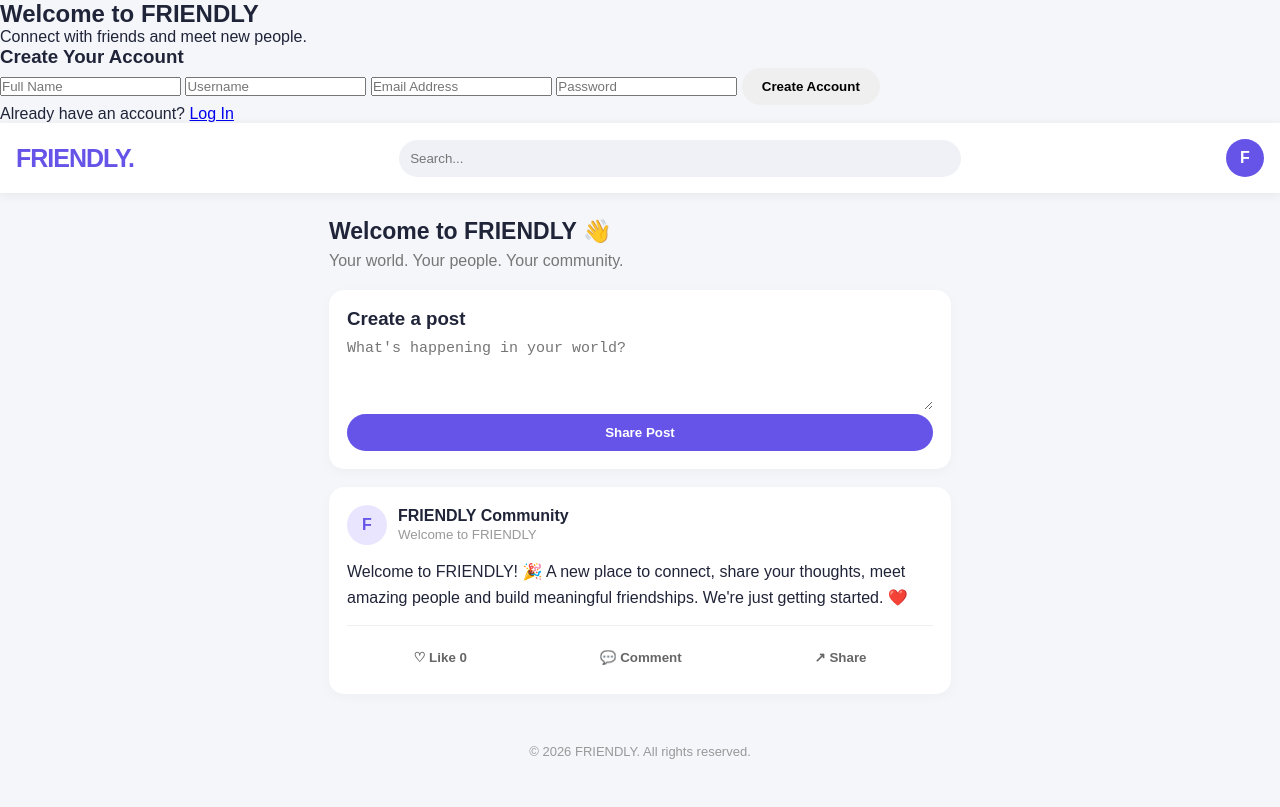
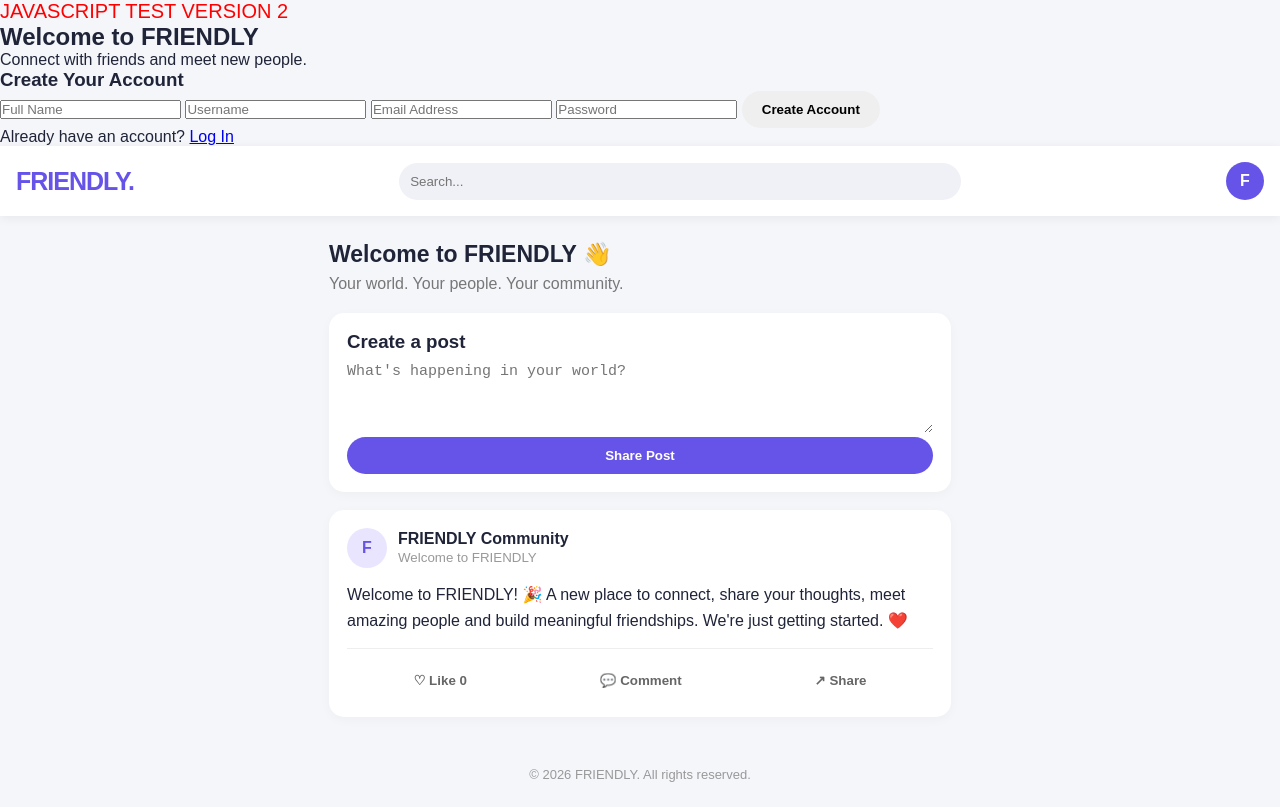
Before and after one commit to anthonybella232-beep/friendly-mini-app, a plain HTML site: page index.html/index.html in a window 1280 px wide. Drawn offline with nearby package versions, Linux system fonts and the light colour scheme.

Commit message:
Update index.html

```diff
--- a/index.html/index.html
+++ b/index.html/index.html
@@ -172,6 +172,7 @@ footer {
 
 <body>
 <div id="authSection">
+  <p style="color:red;font-size:20px;">JAVASCRIPT TEST VERSION 2</p>
   <h2>Welcome to FRIENDLY</h2>
   <p>Connect with friends and meet new people.</p>
 
```
